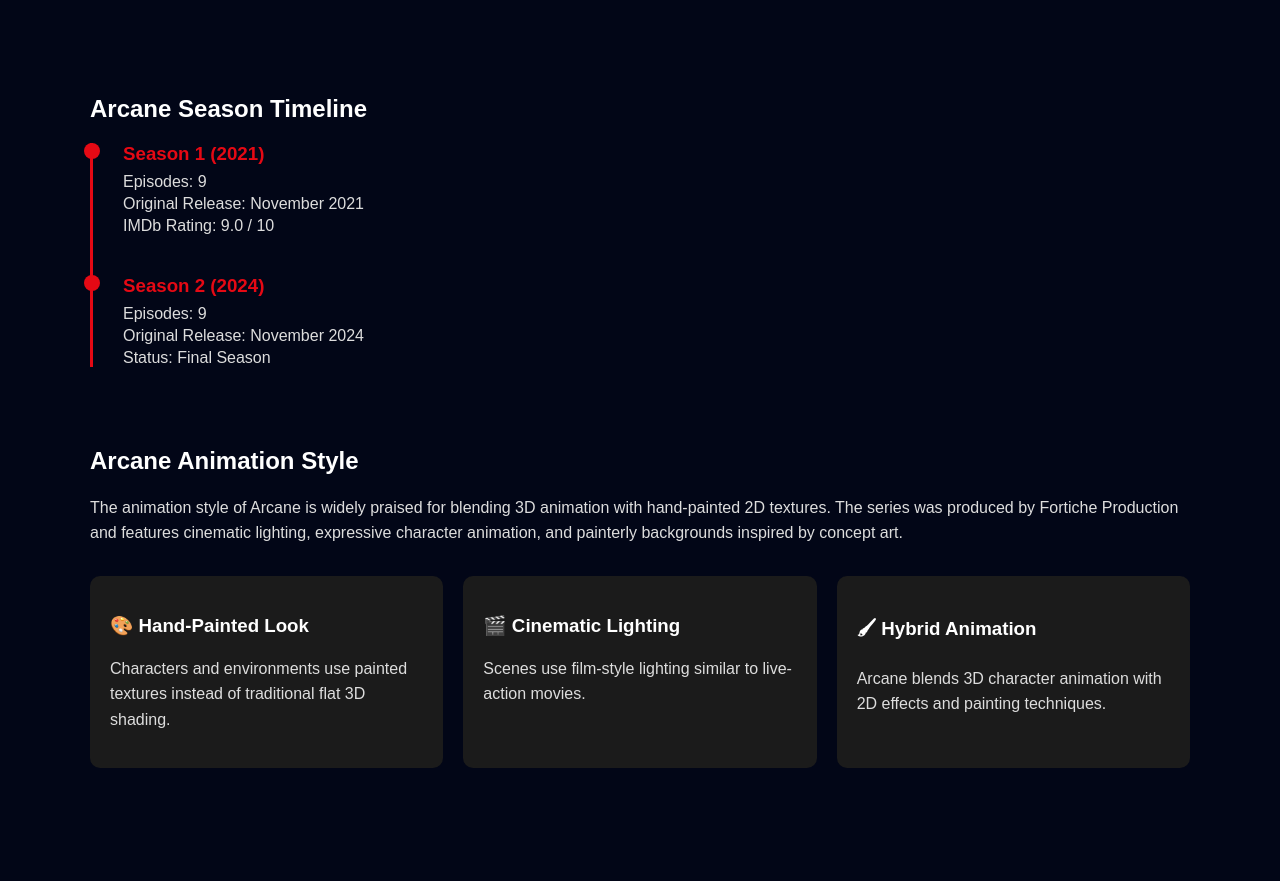
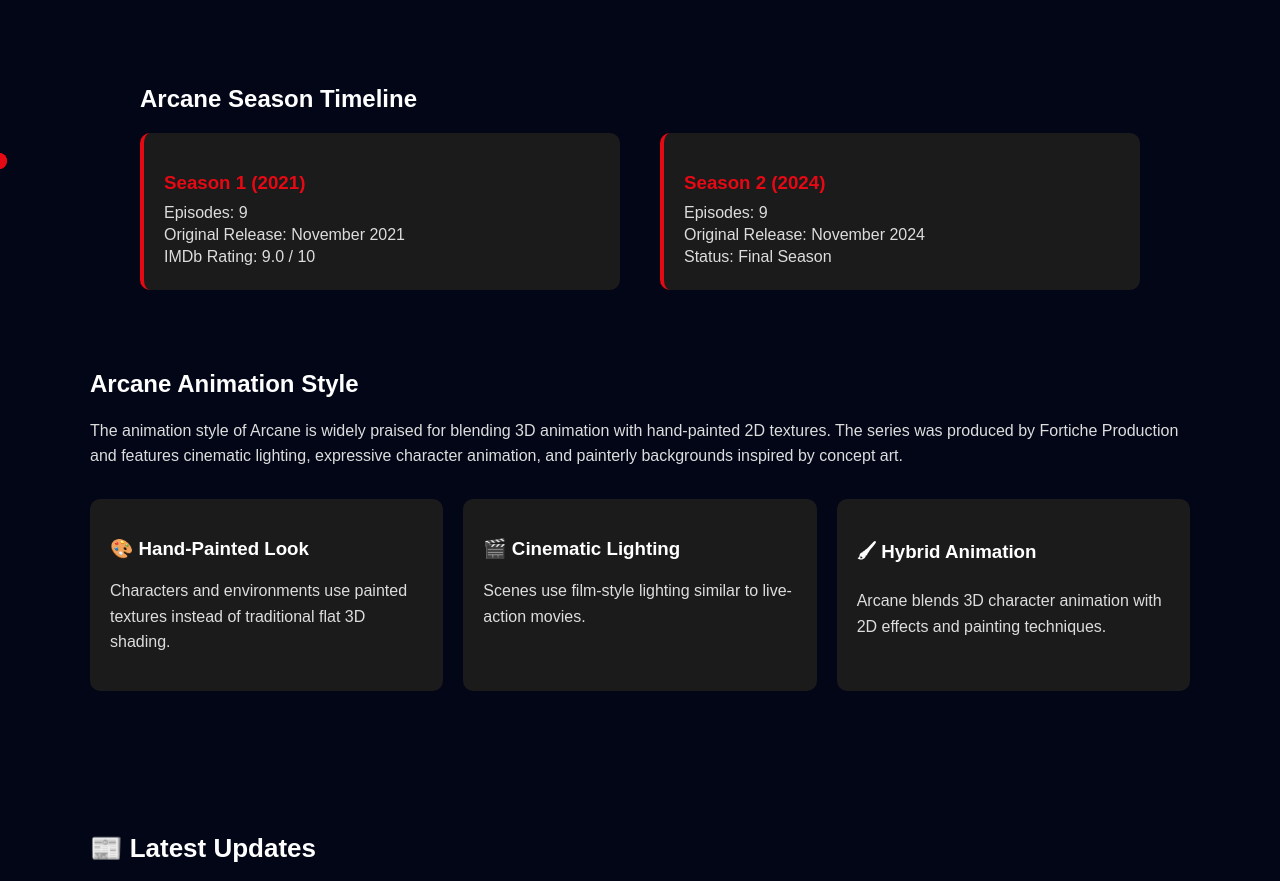
Before and after one commit to Animation-World/animation-world, a plain HTML site: page arcane.html in a window 1280 px wide. Shown: the part 2038-2919 px from the top of the page. Drawn offline with Linux system fonts and the light colour scheme.

Commit message:
Update arcane.html

```diff
--- a/arcane.html
+++ b/arcane.html
@@ -727,23 +727,28 @@
 cursor:pointer;
 }
 .season-timeline{
-max-width:1100px;
-margin:80px auto;
+max-width:1000px;
+margin:70px auto;
 padding:0 20px;
 }
 
 .timeline{
-position:relative;
-border-left:3px solid #e50914;
-padding-left:30px;
+display:flex;
+gap:40px;
+flex-wrap:wrap;
 }
 
 .timeline-item{
-margin-bottom:40px;
+flex:1;
+min-width:260px;
+background:#1b1b1b;
+padding:20px;
+border-radius:10px;
+border-left:4px solid #e50914;
 }
 
 .timeline-item h3{
-margin-bottom:8px;
+margin-bottom:10px;
 color:#e50914;
 }
 
```
